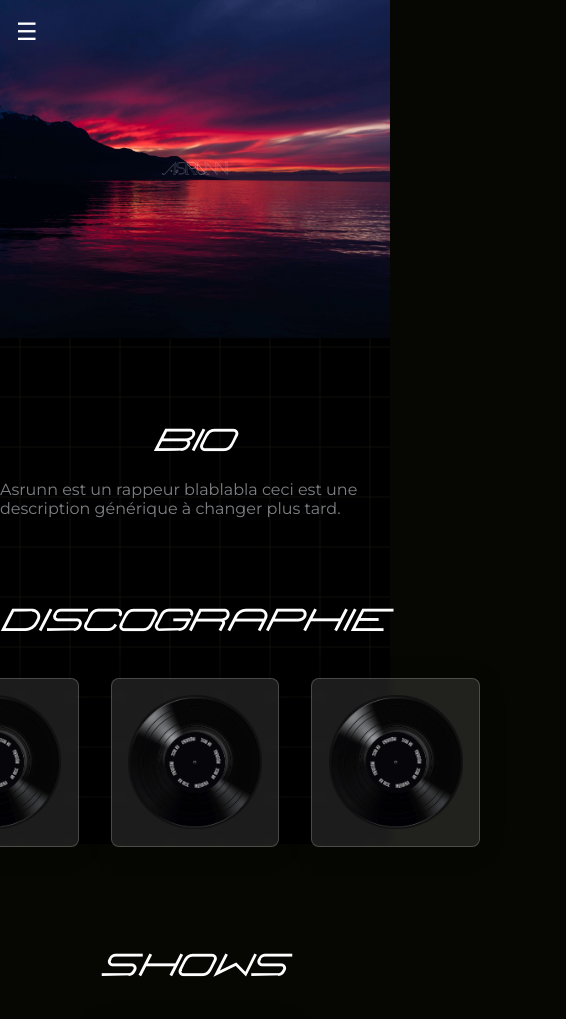
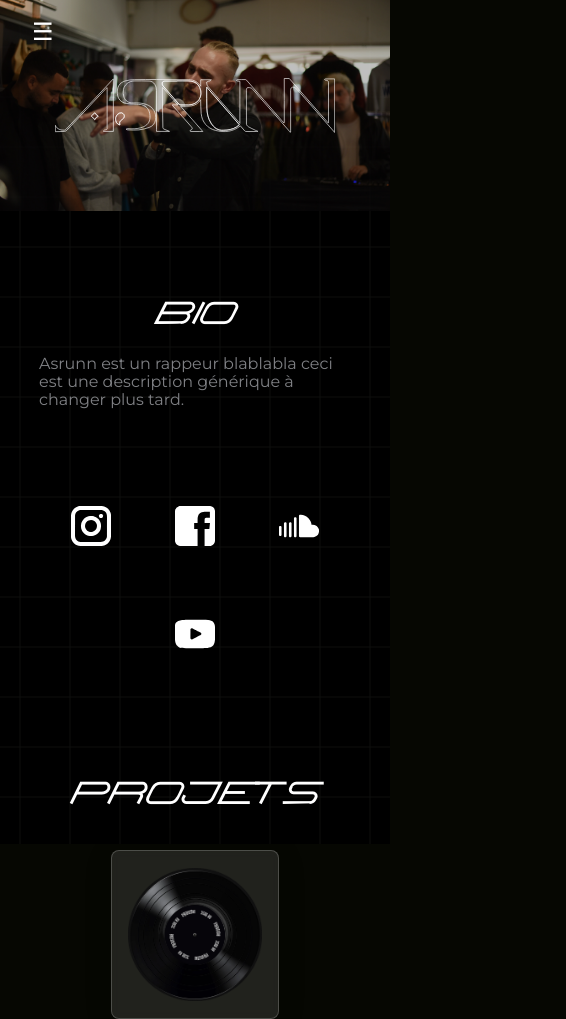
Before and after one commit to gawwcode/asrunn, a plain HTML site: page v1/index.html in a window 390 px wide. Shown: the top 1019 px of the page, 566 px wide, since content can reach past the window. Drawn offline with Linux system fonts and the light colour scheme.

Commit message:
homepage styling update
- photos update
- social links
- media queries for flexibility accross multiple devices

```diff
--- a/v1/css/common.css
+++ b/v1/css/common.css
@@ -283,5 +283,3 @@
         background: rgba(255, 255, 255, 0.2);
     }
 }
-
-/* -------------------- MEDIA QUERIES -------------------- */
--- a/v1/css/home.css
+++ b/v1/css/home.css
@@ -89,9 +89,10 @@ header {
 
 header img {
     width: 100%;
-    height: 100%;
     object-fit: cover;
     display: block;
+    object-position: center 40%;
+    opacity: 0.75;
 }
 
 header svg {
@@ -107,3 +108,70 @@ footer {
     bottom: 0;
     background-color: var(--color-dark-grey);
 }
+
+#socials a {
+    transition: var(--trans1);
+}
+
+#socials a:hover {
+    transform: scale(1.1);
+}
+
+.icon {
+    filter: invert(1) brightness(100%);
+    width: 40px;
+}
+
+/* -------------------- MEDIA QUERIES -------------------- */
+
+@media (max-width: 820px) {
+    header {
+        max-height: 25vh;
+    }
+
+    header .logo-complex {
+        max-width: 75%;
+    }
+
+    #bio p {
+        max-width: 90%;
+    }
+
+    .tourn {
+        width: 90%;
+    }
+
+}
+
+@media (max-width: 600px) {
+    h1 {
+        max-width: 80vw;
+        text-wrap: wrap;
+        overflow-wrap: break-word;
+    }
+
+    header .logo-complex {
+        max-width: 80%;
+    }
+
+    .disc-contain {
+        flex-direction: column;
+        width: 90%;
+    }
+
+    .tourn {
+        flex-direction: column;
+    }
+
+    .tourn span {
+        font-size:1.25rem;
+    }
+
+    #bio p {
+        max-width: 80%;
+    }
+
+    #socials {
+        flex-wrap: wrap;
+    }
+}
--- a/v1/index.html
+++ b/v1/index.html
@@ -22,7 +22,7 @@
     </div>
 
     <menu class="flex">
-        <button class="m-1">☰</button>
+        <button class="m-1 p-1">☰</button>
     </menu>
 
     <header class="flex-center mb-3">
@@ -36,16 +36,31 @@
             <path class="cls-1" d="M640,560.14c-11.3,10.62-24.6,15.21-39.13,16.88-3.3.37-6.65.25-10,.56-18.58,1.71-31-7.74-40.42-22.42-9.24-14.45-12.76-30.74-13.3-47.56-.66-20.48-.46-41-.6-61.49,0-1.13.18-2.26.4-4.69Z" transform="translate(-57 -412.35)"/>
         </svg>
 
-        <img src="addons/landscape.webp" alt="">
+        <img src="addons/DSC_7703.webp" alt="header background image">
     </header>
 
     <section id="bio" class="flex-center mb-3">
-        <h1>Bio</h1>
+        <h1>BIO</h1>
         <p>Asrunn est un rappeur blablabla ceci est une description générique à changer plus tard.</p>
     </section>
 
+    <section id="socials" class="flex-center mb-3">
+        <a class="p-1 m-1" href="https://www.instagram.com/asrunn_music/">
+            <img src="addons/socials/instagram.svg" alt="instagram icon" class="icon">
+        </a>
+        <a class="p-1 m-1" href="https://www.facebook.com/profile.php?id=61574515272832">
+            <img src="addons/socials/facebook.svg" alt="facebook icon" class="icon">
+        </a>
+        <a class="p-1 m-1" href="">
+            <img src="addons/socials/soundcloud.svg" alt="soundcloud icon" class="icon">
+        </a>
+        <a class="p-1 m-1" href="https://www.youtube.com/@ASRUNN_music">
+            <img src="addons/socials/youtube.svg" alt="youtube icon" class="icon">
+        </a>
+    </section>
+
     <section id="discographie" class="mb-3">
-        <h1>Discographie</h1>
+        <h1>Projets</h1>
 
         <div class="disc-contain flex-center">
             <div class="disc-project glass m-1 flex-center hover-1">
@@ -76,7 +91,7 @@
 
     <section id="contact" class="flex-center mb-3">
         <h1>Contact</h1>
-        <p>contact@asrunn.com</p>
+        <p class="color-orange">contact@asrunn.com</p>
     </section>
 
     <footer class="flex-center pt-1 pb-1">
```
Also changed, not shown: v1/addons/DSC_7324.webp (added), v1/addons/DSC_7703.webp (added), v1/addons/socials/facebook.svg (added), v1/addons/socials/instagram.svg (added), v1/addons/socials/soundcloud.svg (added), v1/addons/socials/twitch.svg (added), v1/addons/socials/youtube.svg (added).
